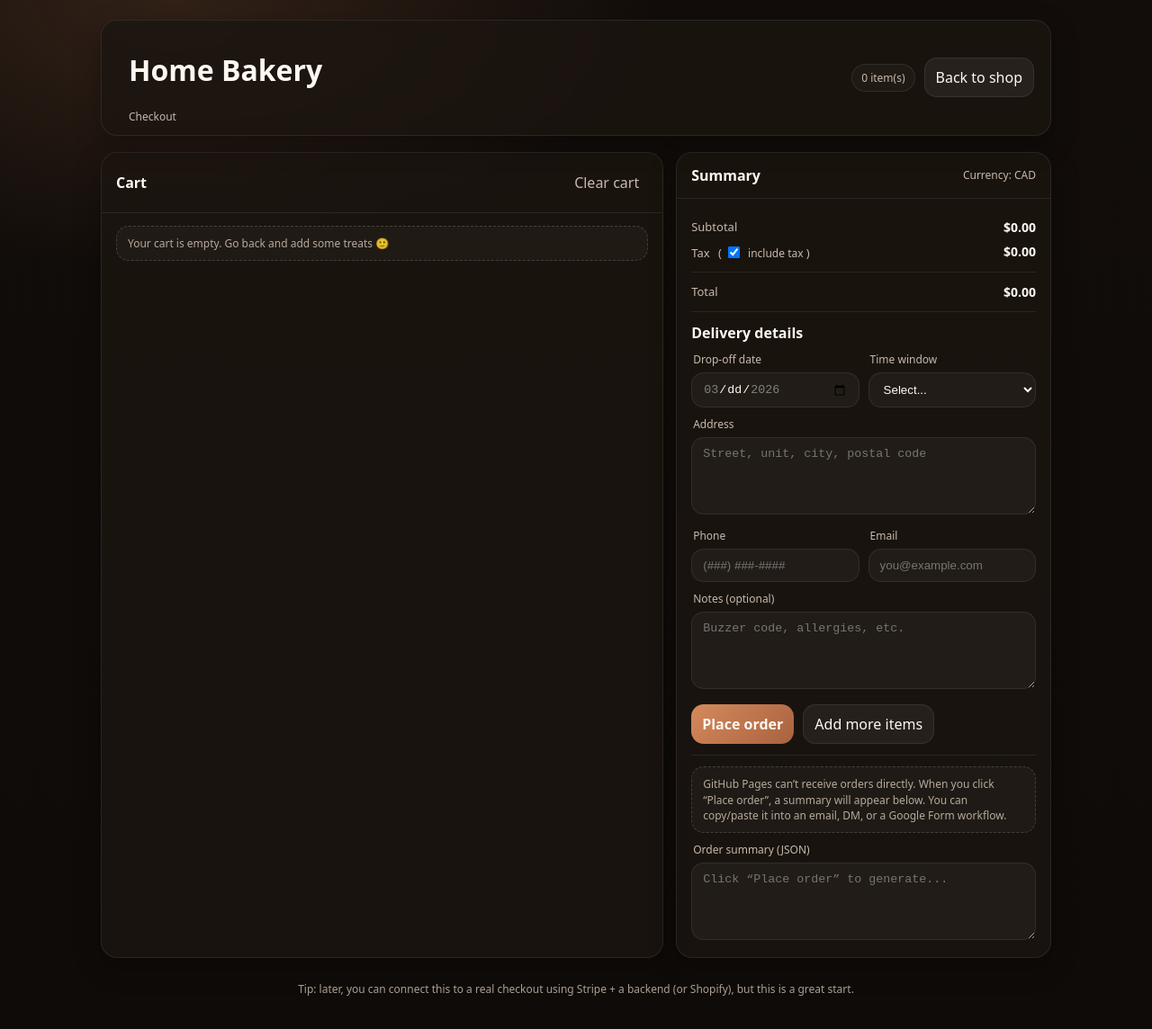
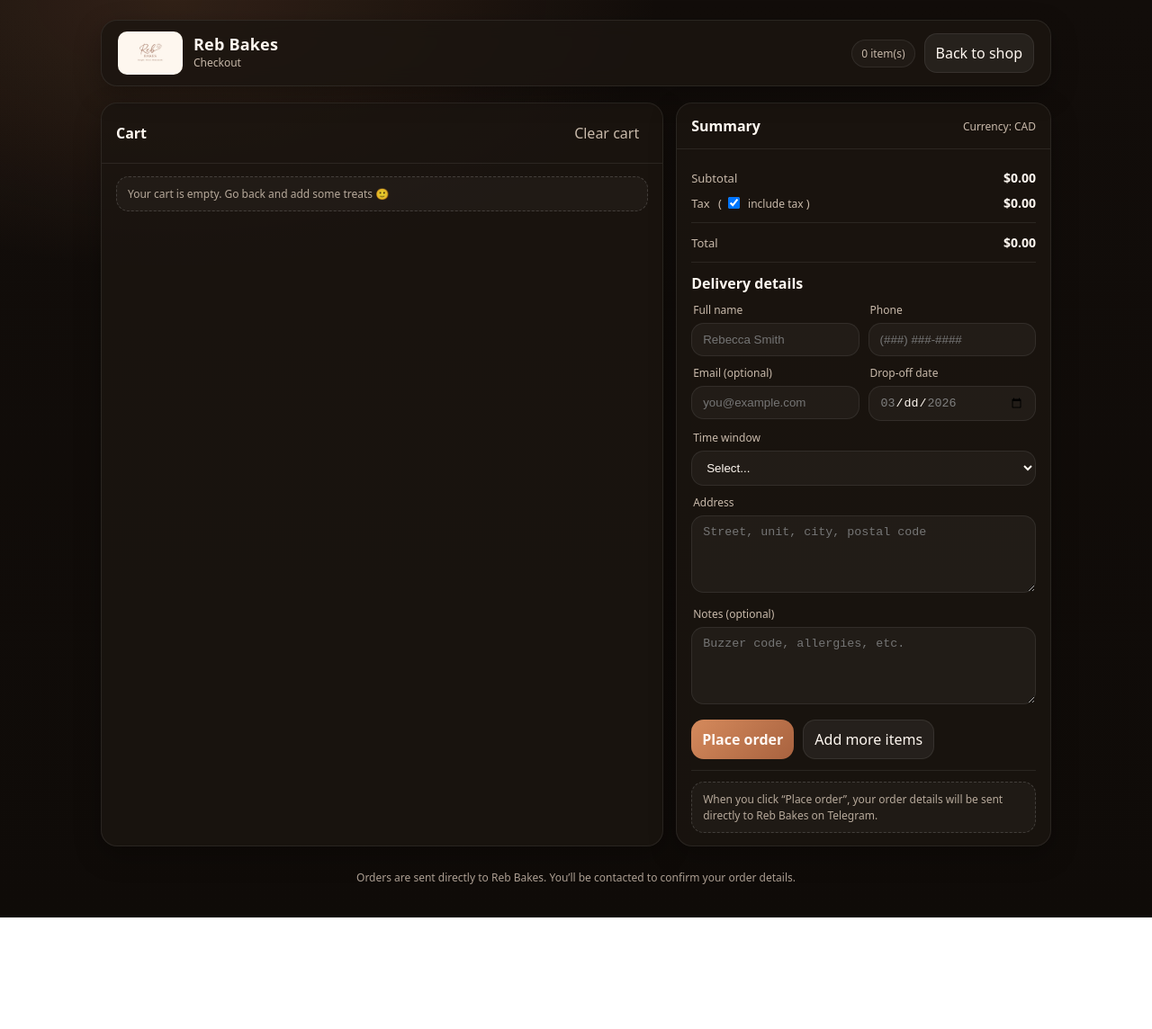
Before and after one commit to alejoricoe/reb_bake, a plain HTML site: page cart.html in a window 1280 px wide. Shown: the whole page at 90% size. After the commit the page ends 1020 px from the top, so only its background shows below. Drawn offline with Linux system fonts and the light colour scheme.

Commit message:
Update cart.html

```diff
--- a/cart.html
+++ b/cart.html
@@ -3,16 +3,16 @@
 <head>
   <meta charset="utf-8" />
   <meta name="viewport" content="width=device-width, initial-scale=1" />
-  <title>Your Cart — Home Bakery</title>
-  <link rel="stylesheet" href="./styles.css" />
+  <title>Your Cart — Reb Bakes</title>
+  <link rel="stylesheet" href="./styles.css?v=5" />
 </head>
 <body>
   <div class="container">
     <header class="nav">
       <div class="brand">
-        <div class="logo" aria-hidden="true"></div>
-        <div>
-          <h1>Home Bakery</h1>
+        <img src="./products/logo.jpg" class="nav-logo" alt="Reb Bakes Logo">
+        <div class="brand-text">
+          <h1>Reb Bakes</h1>
           <div class="small">Checkout</div>
         </div>
       </div>
@@ -30,6 +30,7 @@
           <h3>Cart</h3>
           <button class="btn-link" data-clear-cart>Clear cart</button>
         </div>
+
         <div class="panel-body">
           <div class="notice" data-empty style="display:none">
             Your cart is empty. Go back and add some treats 🙂
@@ -69,10 +70,26 @@
 
           <div class="form-grid">
             <div>
+              <label for="name">Full name</label>
+              <input id="name" type="text" placeholder="Rebecca Smith" data-name />
+            </div>
+
+            <div>
+              <label for="phone">Phone</label>
+              <input id="phone" type="tel" placeholder="(###) ###-####" data-phone />
+            </div>
+
+            <div>
+              <label for="email">Email (optional)</label>
+              <input id="email" type="email" placeholder="you@example.com" data-email />
+            </div>
+
+            <div>
               <label for="date">Drop-off date</label>
               <input id="date" type="date" data-delivery-date />
             </div>
-            <div>
+
+            <div style="grid-column:1/-1">
               <label for="time">Time window</label>
               <select id="time" data-delivery-time>
                 <option value="">Select...</option>
@@ -89,15 +106,6 @@
               <textarea id="address" placeholder="Street, unit, city, postal code" data-address></textarea>
             </div>
 
-            <div>
-              <label for="phone">Phone</label>
-              <input id="phone" type="tel" placeholder="(###) ###-####" data-phone />
-            </div>
-            <div>
-              <label for="email">Email</label>
-              <input id="email" type="email" placeholder="you@example.com" data-email />
-            </div>
-
             <div style="grid-column:1/-1">
               <label for="notes">Notes (optional)</label>
               <textarea id="notes" placeholder="Buzzer code, allergies, etc." data-notes></textarea>
@@ -105,29 +113,25 @@
           </div>
 
           <div style="display:flex;gap:10px;flex-wrap:wrap;margin-top:12px">
-            <button class="btn btn-primary" data-place-order>Place order</button>
+            <button id="place-order-btn" class="btn btn-primary" data-place-order>Place order</button>
             <a class="btn" href="./index.html">Add more items</a>
           </div>
 
           <div class="hr"></div>
 
           <div class="notice">
-            GitHub Pages can’t receive orders directly. When you click “Place order”, a summary will appear below.
-            You can copy/paste it into an email, DM, or a Google Form workflow.
+            When you click “Place order”, your order details will be sent directly to Reb Bakes on Telegram.
           </div>
-
-          <label style="margin-top:10px">Order summary (JSON)</label>
-          <textarea readonly data-order-output placeholder="Click “Place order” to generate..."></textarea>
         </div>
       </section>
     </div>
 
     <div class="footer">
-      Tip: later, you can connect this to a real checkout using Stripe + a backend (or Shopify), but this is a great start.
+      Orders are sent directly to Reb Bakes. You’ll be contacted to confirm your order details.
     </div>
   </div>
 
   <div class="toast" data-toast></div>
-  <script src="./cart.js"></script>
+  <script src="./cart.js?v=5"></script>
 </body>
 </html>
```
